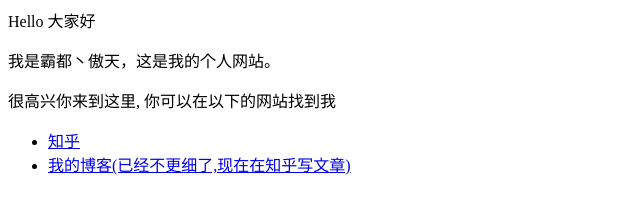
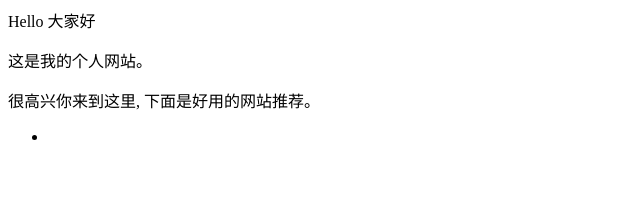
Before and after one commit to jbm865termux/jbm865.github.io, a plain HTML site: page index.html in a window 1280 px wide. Shown: the whole page, without its empty margins (0-640 px from the left). Drawn offline with Linux system fonts and the light colour scheme.

Commit message:
Update index.html

```diff
--- a/index.html
+++ b/index.html
@@ -1,8 +1,7 @@
 <p>Hello 大家好</p>
-<p>我是霸都丶傲天，这是我的个人网站。 </p>
-<p>很高兴你来到这里, 你可以在以下的网站找到我</p>
+<p>这是我的个人网站。 </p>
+<p>很高兴你来到这里, 下面是好用的网站推荐。</p>
 
 <ul>
-  <li> <a href="https://www.zhihu.com/people/AJLoveChina">知乎</a> </li>
-  <li> <a href="http://hejie.nigeerhuo.com">我的博客(已经不更细了,现在在知乎写文章)</a> </li>
+  <li> <a href="https://www.bilibili.com/>B站</a> </li>
 </ul>
```
